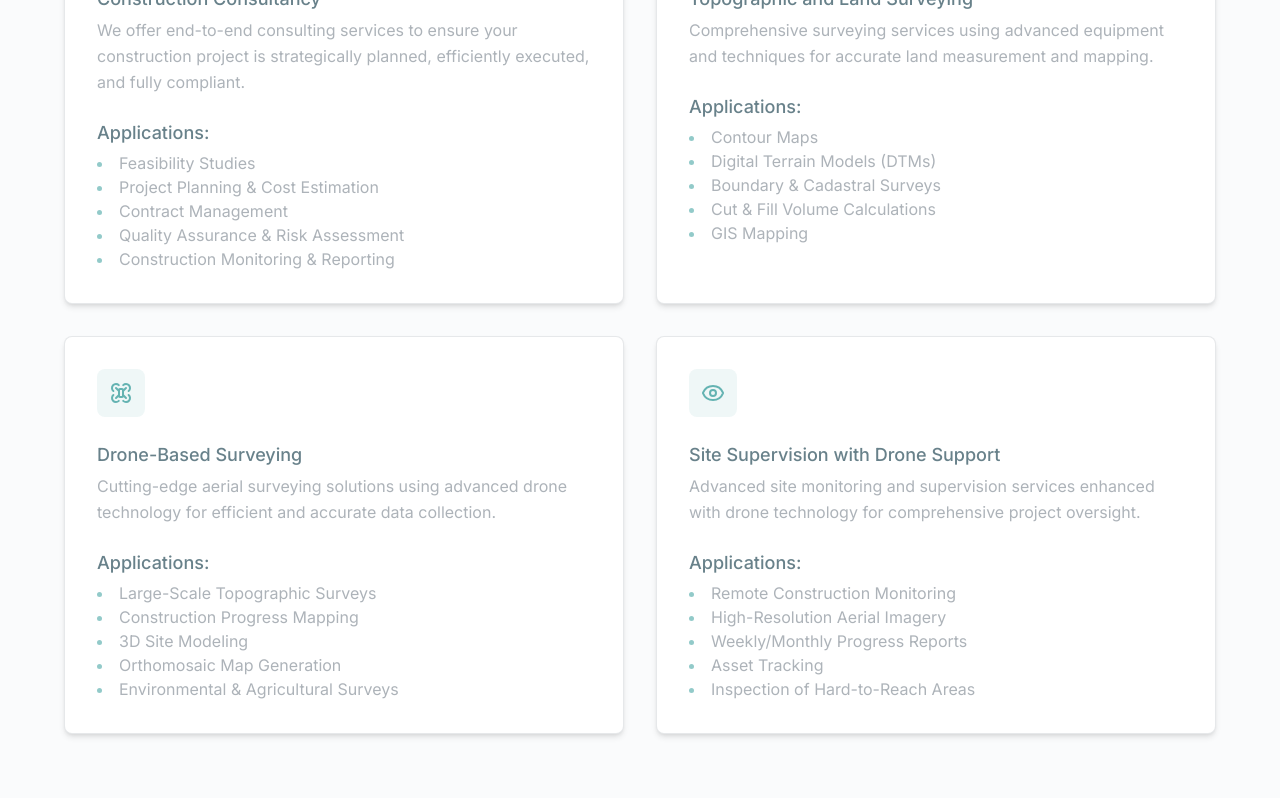
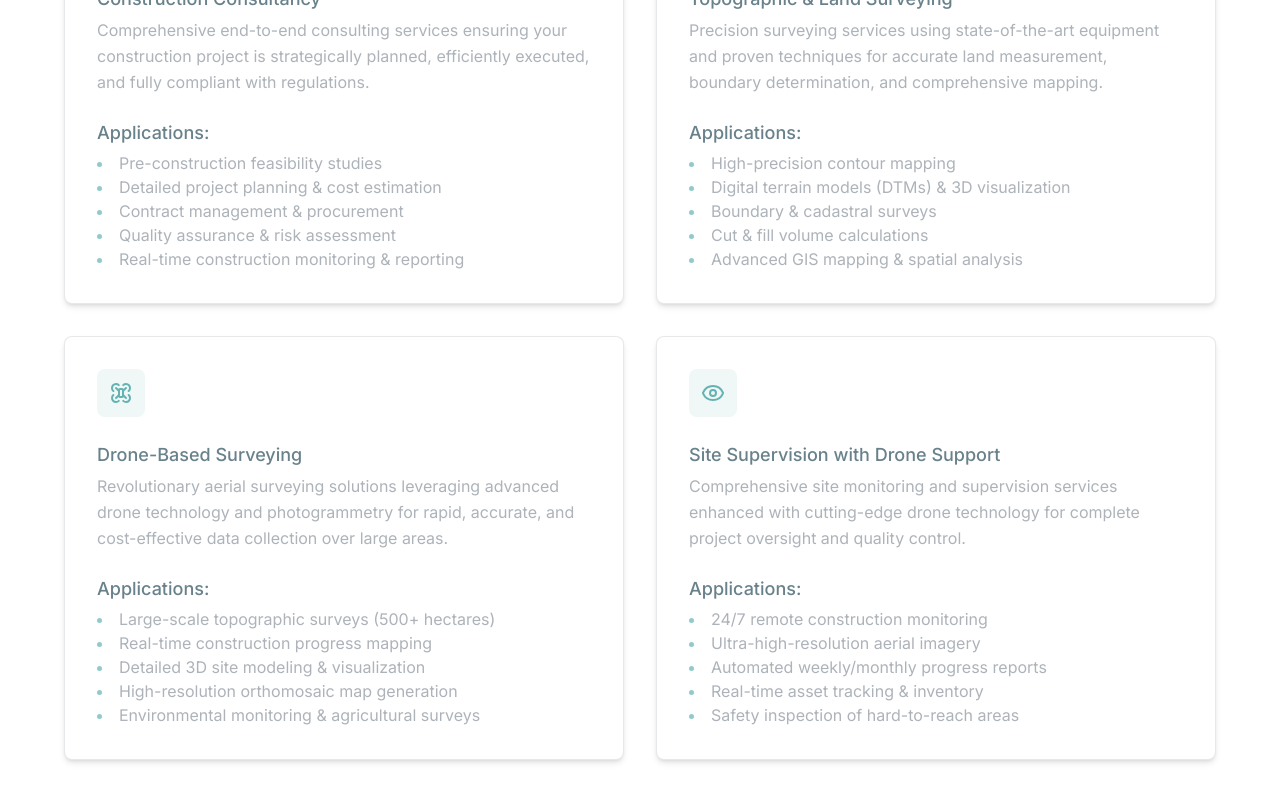
Before and after one commit to DavidMANZI-093/apex, a Next.js app: page / in a window 1280 px wide. Shown: the part 2960-3760 px from the top of the page. Built offline with nearby package versions, Linux system fonts and the light colour scheme.

Commit message:
Auto-commit at 03/07/2025, 09:31:48 for inactivity period...

```diff
--- a/src/components/services.tsx
+++ b/src/components/services.tsx
@@ -8,52 +8,52 @@ const Services = () => {
           icon: Building,
           title: "Construction Consultancy",
           description:
-            "We offer end-to-end consulting services to ensure your construction project is strategically planned, efficiently executed, and fully compliant.",
+            "Comprehensive end-to-end consulting services ensuring your construction project is strategically planned, efficiently executed, and fully compliant with regulations.",
           deliverables: [
-            "Feasibility Studies",
-            "Project Planning & Cost Estimation",
-            "Contract Management",
-            "Quality Assurance & Risk Assessment",
-            "Construction Monitoring & Reporting",
+            "Pre-construction feasibility studies",
+            "Detailed project planning & cost estimation",
+            "Contract management & procurement",
+            "Quality assurance & risk assessment",
+            "Real-time construction monitoring & reporting",
           ],
         },
         {
           icon: Map,
-          title: "Topographic and Land Surveying",
+          title: "Topographic & Land Surveying",
           description:
-            "Comprehensive surveying services using advanced equipment and techniques for accurate land measurement and mapping.",
+            "Precision surveying services using state-of-the-art equipment and proven techniques for accurate land measurement, boundary determination, and comprehensive mapping.",
           deliverables: [
-            "Contour Maps",
-            "Digital Terrain Models (DTMs)",
-            "Boundary & Cadastral Surveys",
-            "Cut & Fill Volume Calculations",
-            "GIS Mapping",
+            "High-precision contour mapping",
+            "Digital terrain models (DTMs) & 3D visualization",
+            "Boundary & cadastral surveys",
+            "Cut & fill volume calculations",
+            "Advanced GIS mapping & spatial analysis",
           ],
         },
         {
           icon: Drone,
           title: "Drone-Based Surveying",
           description:
-            "Cutting-edge aerial surveying solutions using advanced drone technology for efficient and accurate data collection.",
+            "Revolutionary aerial surveying solutions leveraging advanced drone technology and photogrammetry for rapid, accurate, and cost-effective data collection over large areas.",
           deliverables: [
-            "Large-Scale Topographic Surveys",
-            "Construction Progress Mapping",
-            "3D Site Modeling",
-            "Orthomosaic Map Generation",
-            "Environmental & Agricultural Surveys",
+            "Large-scale topographic surveys (500+ hectares)",
+            "Real-time construction progress mapping",
+            "Detailed 3D site modeling & visualization",
+            "High-resolution orthomosaic map generation",
+            "Environmental monitoring & agricultural surveys",
           ],
         },
         {
           icon: Eye,
           title: "Site Supervision with Drone Support",
           description:
-            "Advanced site monitoring and supervision services enhanced with drone technology for comprehensive project oversight.",
+            "Comprehensive site monitoring and supervision services enhanced with cutting-edge drone technology for complete project oversight and quality control.",
           deliverables: [
-            "Remote Construction Monitoring",
-            "High-Resolution Aerial Imagery",
-            "Weekly/Monthly Progress Reports",
-            "Asset Tracking",
-            "Inspection of Hard-to-Reach Areas",
+            "24/7 remote construction monitoring",
+            "Ultra-high-resolution aerial imagery",
+            "Automated weekly/monthly progress reports",
+            "Real-time asset tracking & inventory",
+            "Safety inspection of hard-to-reach areas",
           ],
         },
       ]
@@ -61,7 +61,7 @@ const Services = () => {
   return (
     <section
       id="services"
-      className="relative flex !min-w-full !w-full min-h-screen !pt-24 !pb-12 lg:!pt-32 lg:!pb-16 bg-indigo-dye/2"
+      className="relative flex !min-w-full !w-full min-h-screen !pt-24 !pb-12 lg:!pt-32 lg:!pb-16 bg-white"
     >
       <div className="relative w-full flex flex-col gap-16 container !mx-auto !px-4 sm:!px-6 lg:!px-8 xl:!px-16">
         <div className="flex flex-col max-w-4xl !mx-auto text-center mb-16 !gap-4">
```
